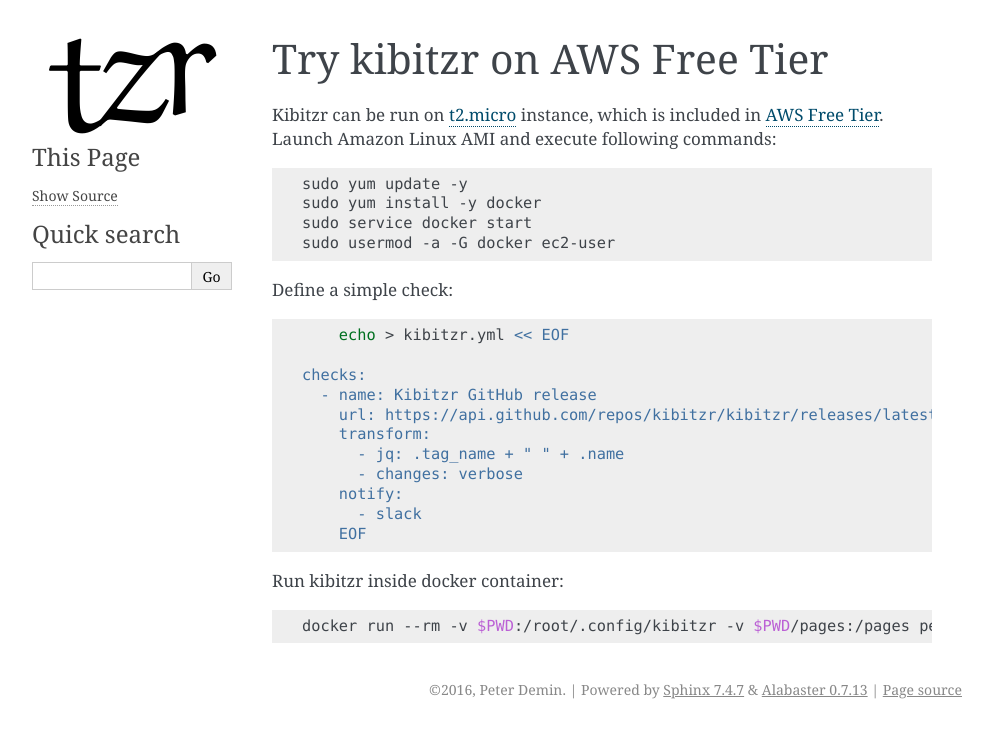
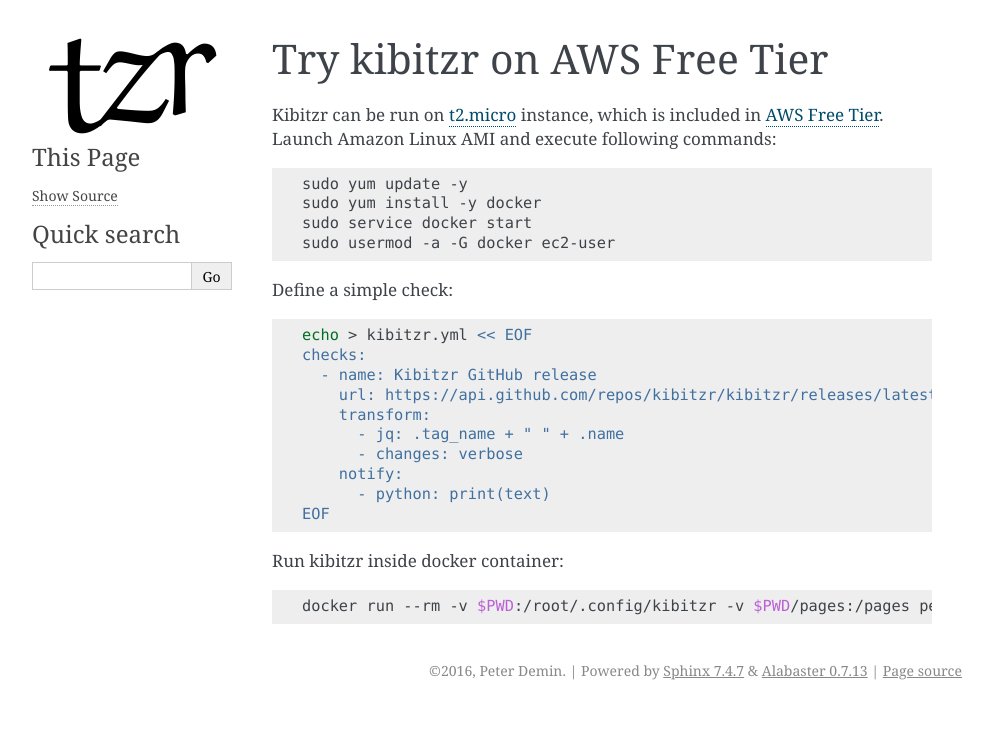
Before and after one commit to kibitzr/kibitzr, a Sphinx documentation site: the page built from docs/aws.rst, in a window 1280 px wide. Shown: the top 738 px of the page, without its empty margins (148-1141 px from the left). Built offline with Sphinx 7.4.7, drawn with Linux system fonts in a browser that asks for light colours.

Commit message:
Added Try in AWS docs

```diff
--- a/docs/aws.rst
+++ b/docs/aws.rst
@@ -16,8 +16,7 @@
 
 .. code-block:: shell
 
-	echo > kibitzr.yml << EOF
-
+    echo > kibitzr.yml << EOF
     checks:
       - name: Kibitzr GitHub release
         url: https://api.github.com/repos/kibitzr/kibitzr/releases/latest
@@ -25,8 +24,8 @@
           - jq: .tag_name + " " + .name
           - changes: verbose
         notify:
-          - slack
-	EOF
+          - python: print(text)
+    EOF
 
 Run kibitzr inside docker container:
 
```
